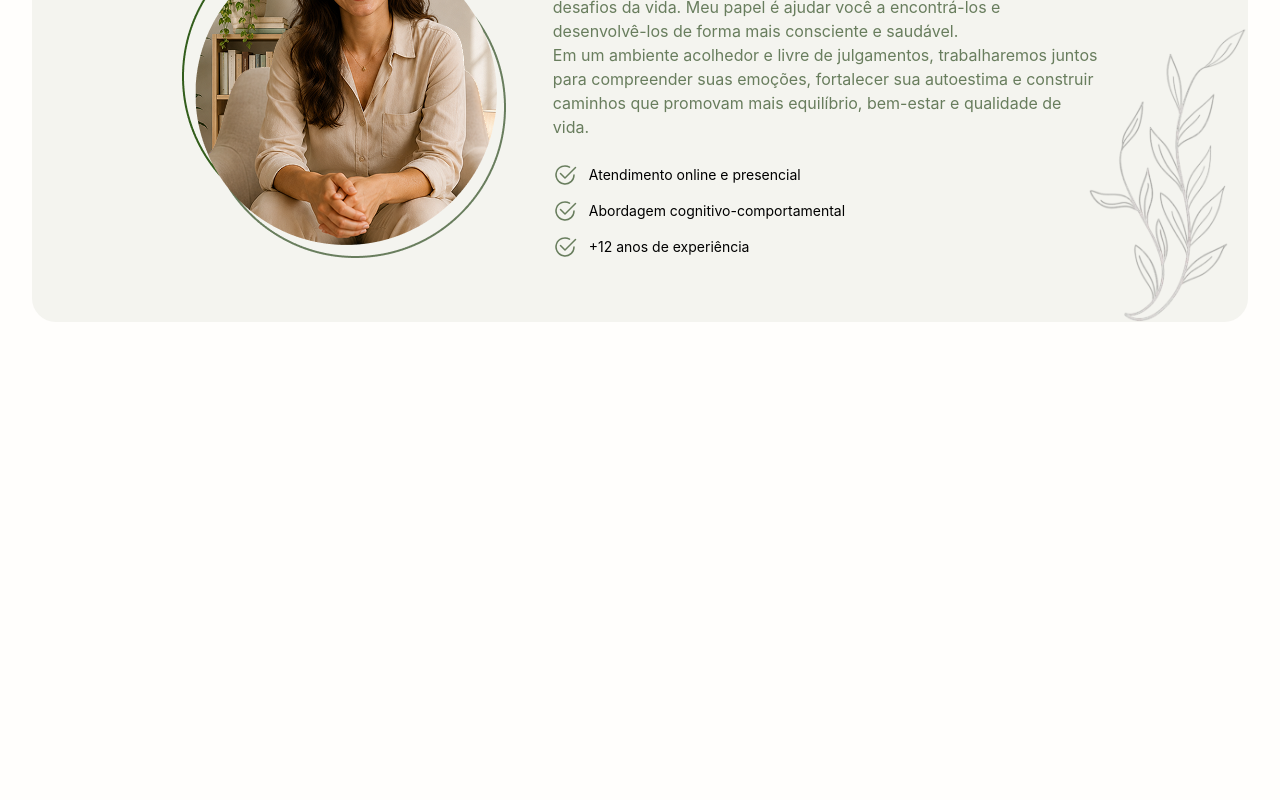
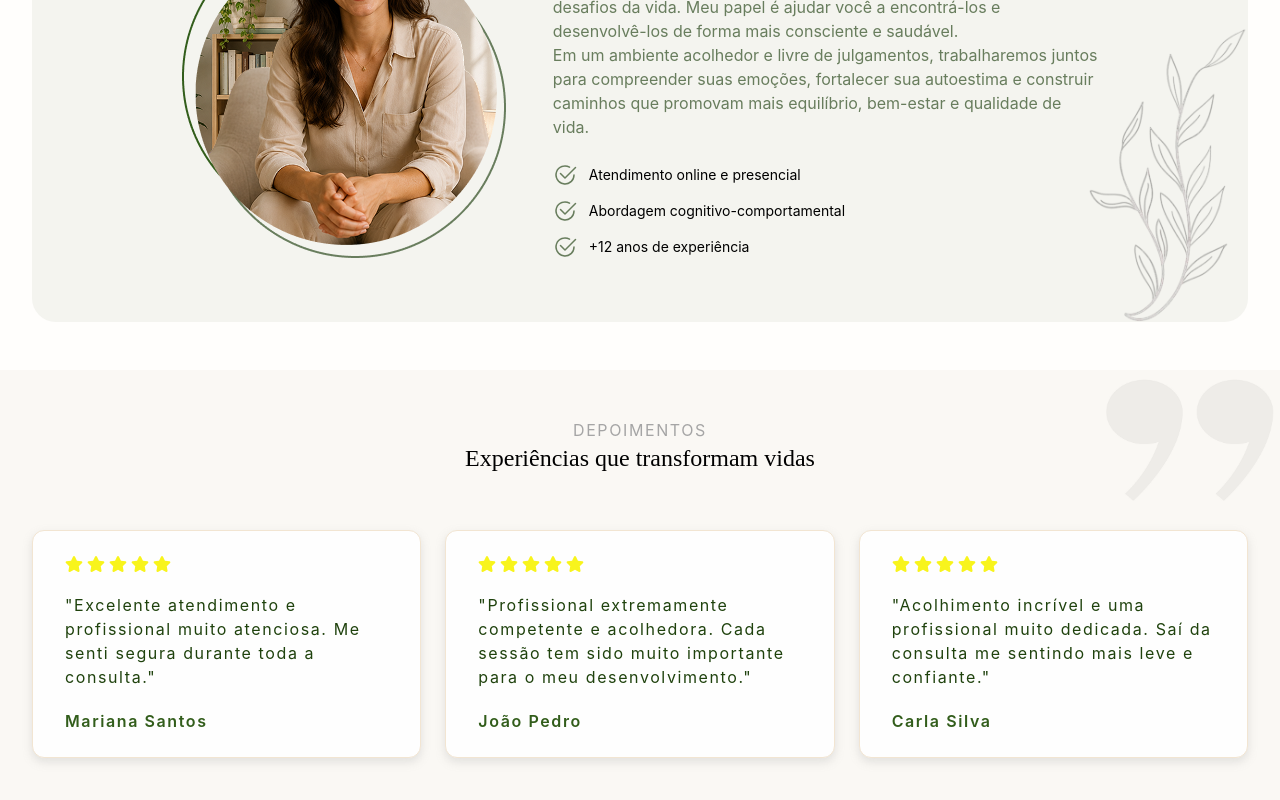
Before and after one commit to Angellica06/landing-page-psicologia, a React (Vite) app: page / in a window 1280 px wide. Shown: the part 1416-2216 px from the top of the page. Before the commit the page ends 1786 px from the top, so only its background shows below. Built offline with nearby package versions, Linux system fonts and the light colour scheme.

Commit message:
feat: implementa seção Depoimentos

```diff
--- a/src/App.jsx
+++ b/src/App.jsx
@@ -2,6 +2,7 @@ import Header from "./components/sections/Header";
 import Hero from "./components/sections/Hero";
 import Specialties from "./components/sections/Specialties";
 import About from "./components/sections/About";
+import Testimonials from "./components/sections/Testimonials";
 
 function App() {
   return (
@@ -10,6 +11,7 @@ function App() {
       <Hero />
       <Specialties />
       <About />
+      <Testimonials />
     </>
   );
 }
--- /dev/null
+++ b/src/components/TestimonilsCard.jsx
@@ -0,0 +1,17 @@
+import { FaStar } from "react-icons/fa";
+
+function TestimonilsCard({ description, name }) {
+  return (
+    <div className="card flex flex-col gap-5 bg-surface py-6 px-8 border border-secondary rounded-xl">
+      <div className="flex gap-1 text-accent text-lg">
+        {[...Array(5)].map((_, index) => (
+          <FaStar key={index} />
+        ))}
+      </div>
+      <p className="text-primary-darker tracking-widest">"{description}"</p>
+      <span className="text-primary-dark font-semibold tracking-widest">{name}</span>
+    </div>
+  );
+}
+
+export default TestimonilsCard;
--- /dev/null
+++ b/src/components/sections/Testimonials.jsx
@@ -0,0 +1,50 @@
+import Container from "../Container";
+import TestimonilsCard from "../TestimonilsCard";
+
+const testimonials = [
+  {
+    id: 1,
+    description:
+      "Excelente atendimento e profissional muito atenciosa. Me senti segura durante toda a consulta.",
+    name: "Mariana Santos",
+  },
+  {
+    id: 2,
+    description:
+      "Profissional extremamente competente e acolhedora. Cada sessão tem sido muito importante para o meu desenvolvimento.",
+    name: "João Pedro",
+  },
+  {
+    id: 3,
+    description:
+      "Acolhimento incrível e uma profissional muito dedicada. Saí da consulta me sentindo mais leve e confiante.",
+    name: "Carla Silva",
+  },
+];
+
+function Testimonials() {
+  return (
+    <section id="depoimentos" className="depoimentos bg-[#FAF8F4] py-10 md:py-12">
+      <Container className="flex flex-col gap-4">
+        <div className="text-center">
+          <p className="text-md text-text-muted tracking-widest">DEPOIMENTOS</p>
+          <h1 className="text-2xl font-playfair">
+            Experiências que transformam vidas
+          </h1>
+        </div>
+
+        <div className="grid sm:grid-cols-2 lg:grid-cols-3 gap-6 mt-10">
+          {testimonials.map((testimonial) => (
+            <TestimonilsCard
+              key={testimonial.id}
+              description={testimonial.description}
+              name={testimonial.name}
+            />
+          ))}
+        </div>
+      </Container>
+    </section>
+  );
+}
+
+export default Testimonials;
--- a/src/index.css
+++ b/src/index.css
@@ -56,6 +56,13 @@ body {
     background-size: 160px;
 }
 
+.depoimentos {
+    background-image: url("assets/aspas.png");
+    background-repeat: no-repeat;
+    background-position: right top;
+    background-size: 180px;
+}
+
 @media (max-width: 768px) {
     .sobre {
         background-image: none;
```
Also changed, not shown: src/assets/aspas.png (added).
